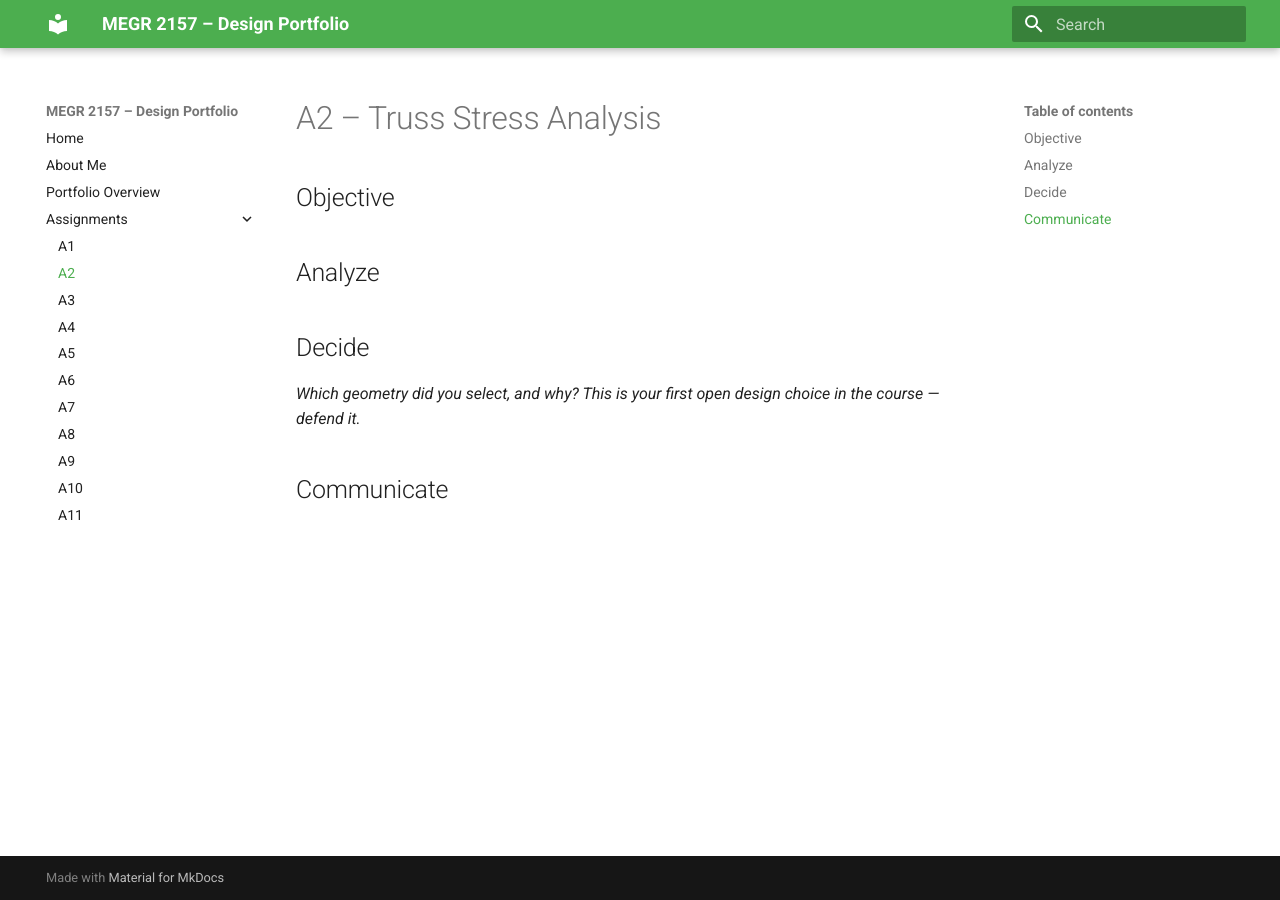
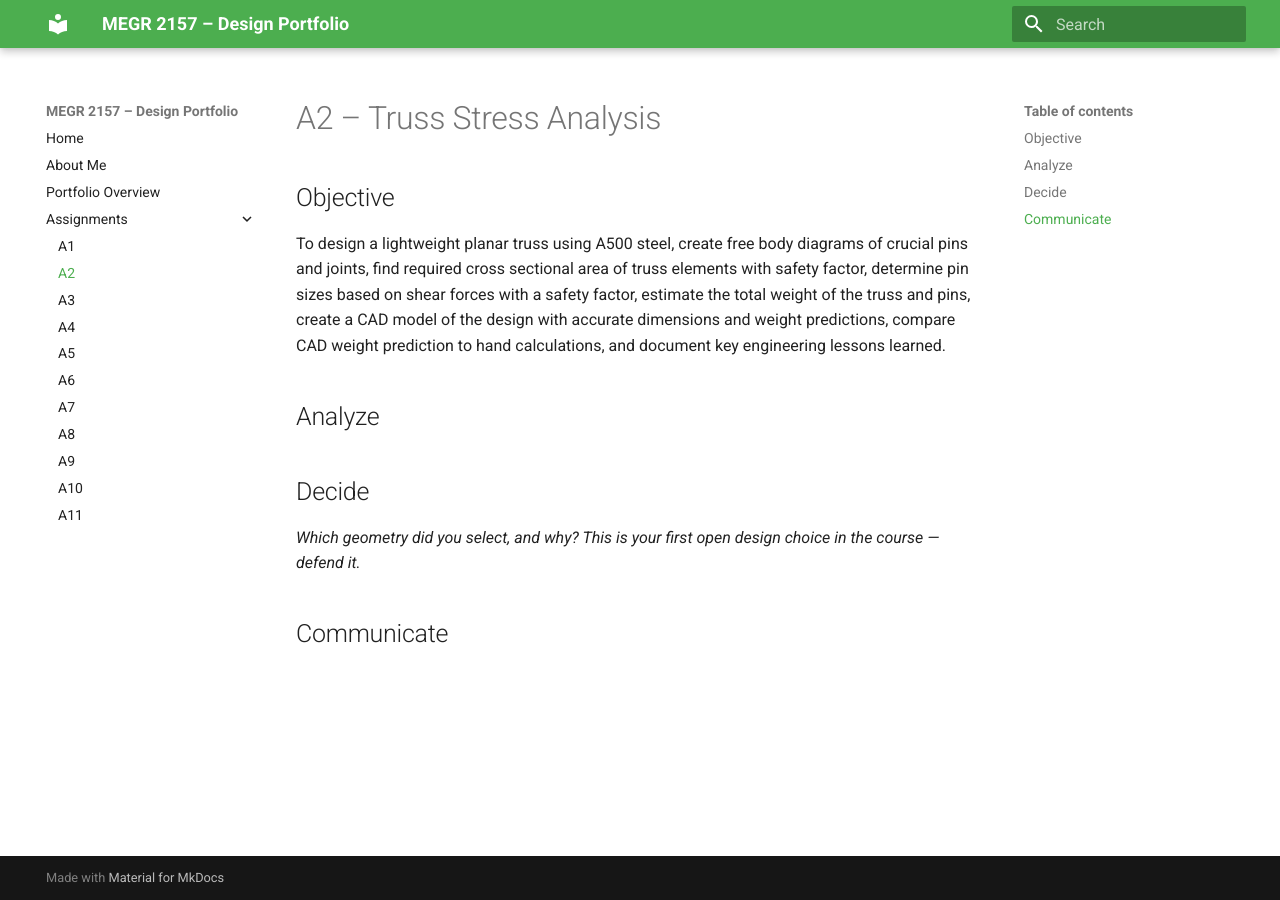
Before and after one commit to apaciore/megr2156-portfolio, an MkDocs documentation site: the page built from docs/assignments/A02/index.md, in a window 1280 px wide. Built offline with MkDocs 1.6.1 and Material for MkDocs 9.7.7, drawn with Linux system fonts in a browser that asks for light colours.

Commit message:
Update objective for A2 Truss Stress Analysis
Expanded the objective section to include detailed tasks for the truss design project.

```diff
--- a/docs/assignments/A02/index.md
+++ b/docs/assignments/A02/index.md
@@ -1,7 +1,7 @@
 # A2 – Truss Stress Analysis
 
 ## Objective
-
+To design a lightweight planar truss using A500 steel, create free body diagrams of crucial pins and joints, find required cross sectional area of truss elements with safety factor, determine pin sizes based on shear forces with a safety factor, estimate the total weight of the truss and pins, create a CAD model of the design with accurate dimensions and weight predictions, compare CAD weight prediction to hand calculations, and document key engineering lessons learned.
 
 ## Analyze
 
```
